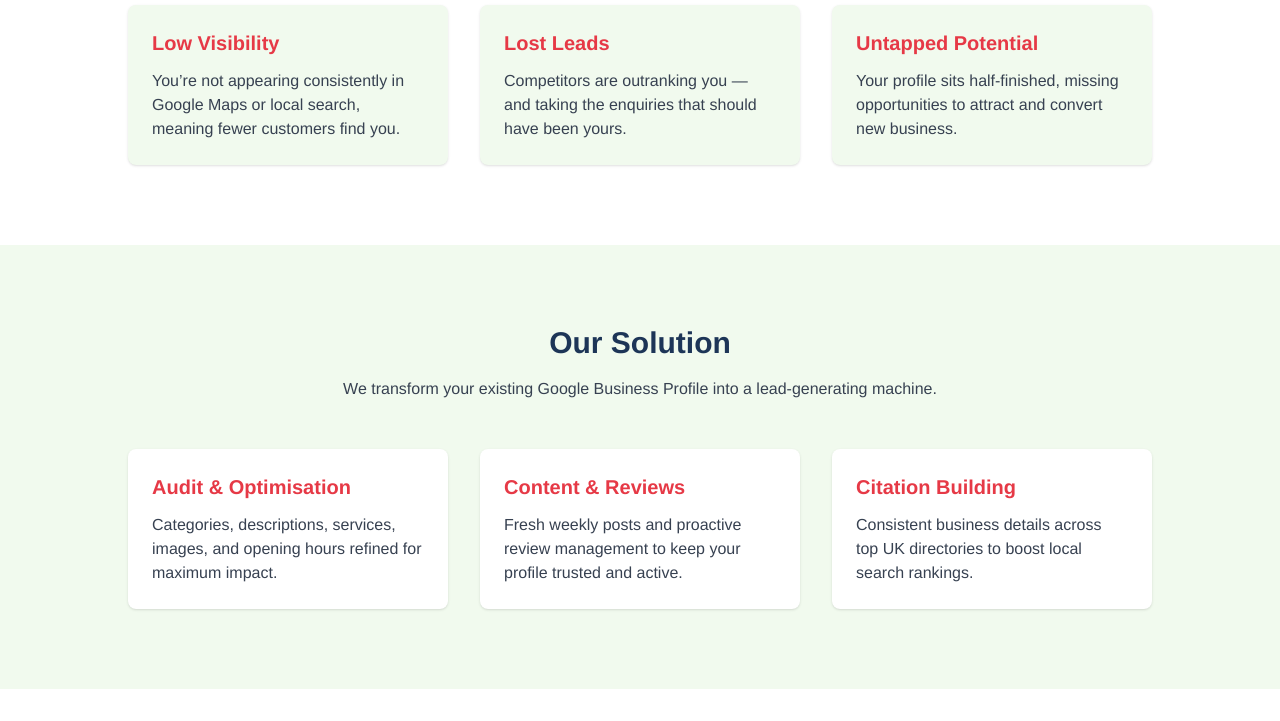
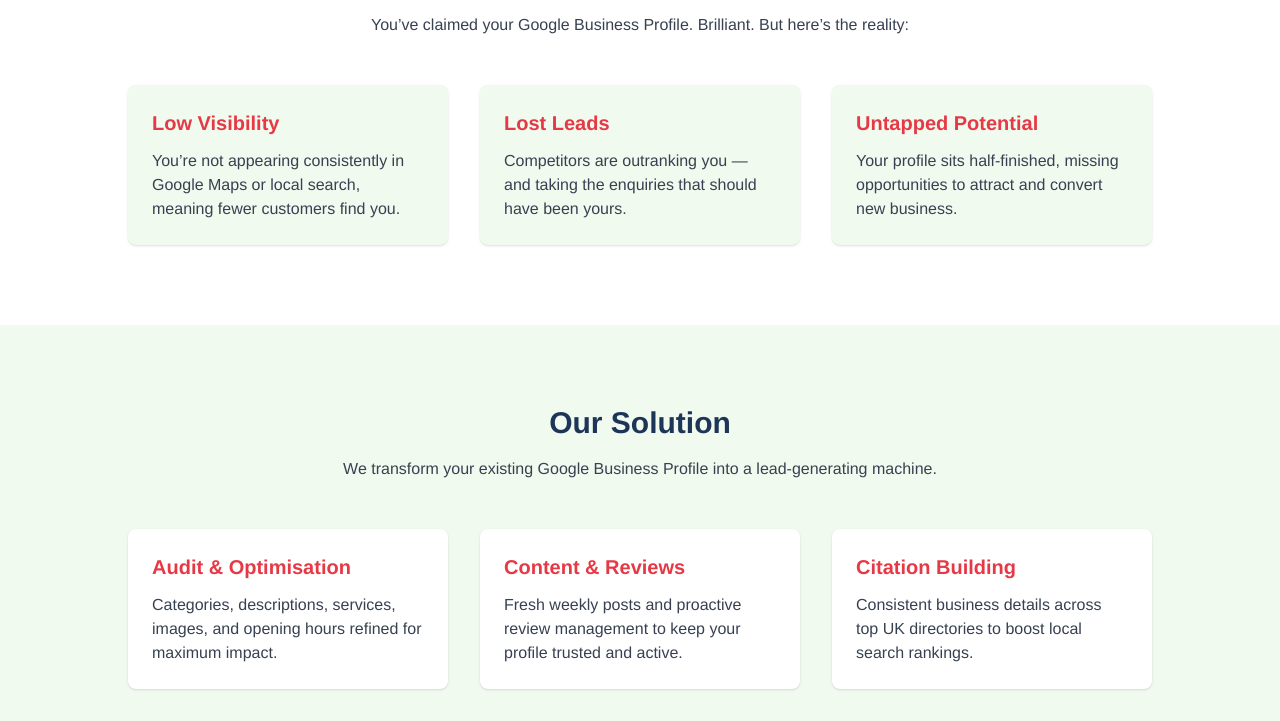
Before and after one commit to heybmtn/radiusdigital, a plain HTML site: page index.html in a window 1280 px wide. Shown: the part 807-1528 px from the top of the page. Drawn offline with nearby package versions, Linux system fonts and the light colour scheme.

Commit message:
Update index.html

```diff
--- a/index.html
+++ b/index.html
@@ -2,7 +2,7 @@
 <html lang="en">
   <head>
     <meta charset="UTF-8" />
-    <meta name="viewport" content="width=device-width, initial-scale=1.0" />
+    <meta name="viewport" content="width=device-width, initial-scale=1.0, maximum-scale=1.0, user-scalable=no" />
     <meta name="description" content="Radius Digital helps UK businesses turn their Google Business Profile into a lead-generating machine through optimisation, reviews, and citations." />
     <meta name="keywords" content="Google Business Profile, Local SEO, GBP Optimisation, Radius Digital, Local Listings, UK SEO" />
     <meta name="author" content="Radius Digital" />
@@ -21,7 +21,7 @@
       }
     </style>
   </head>
-  <body class="min-h-screen bg-white text-gray-900">
+  <body class="min-h-screen bg-white text-gray-900 pt-20">
     <!-- Navbar -->
     <header class="w-full fixed top-0 left-0 bg-[#1d3557] z-50">
       <div class="max-w-6xl mx-auto px-6 py-4 flex justify-between items-center">
@@ -32,6 +32,7 @@
           <a href="#offer" class="hover:text-[#f1faee]">Offer</a>
           <a href="#contact" class="hover:text-[#f1faee]">Contact</a>
         </nav>
+        <!-- Mobile toggle (optional burger menu could be added here) -->
       </div>
     </header>
 
```
